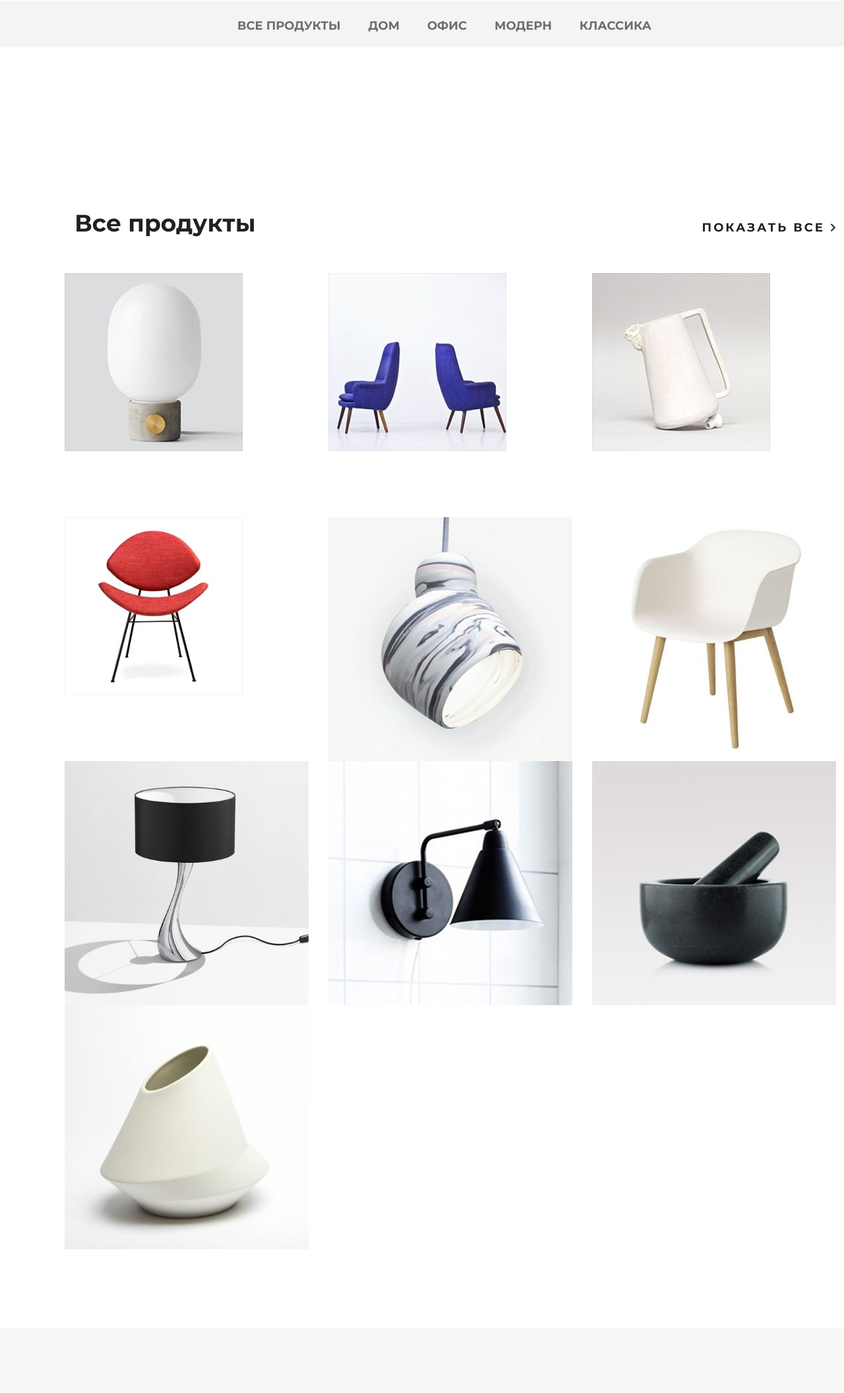
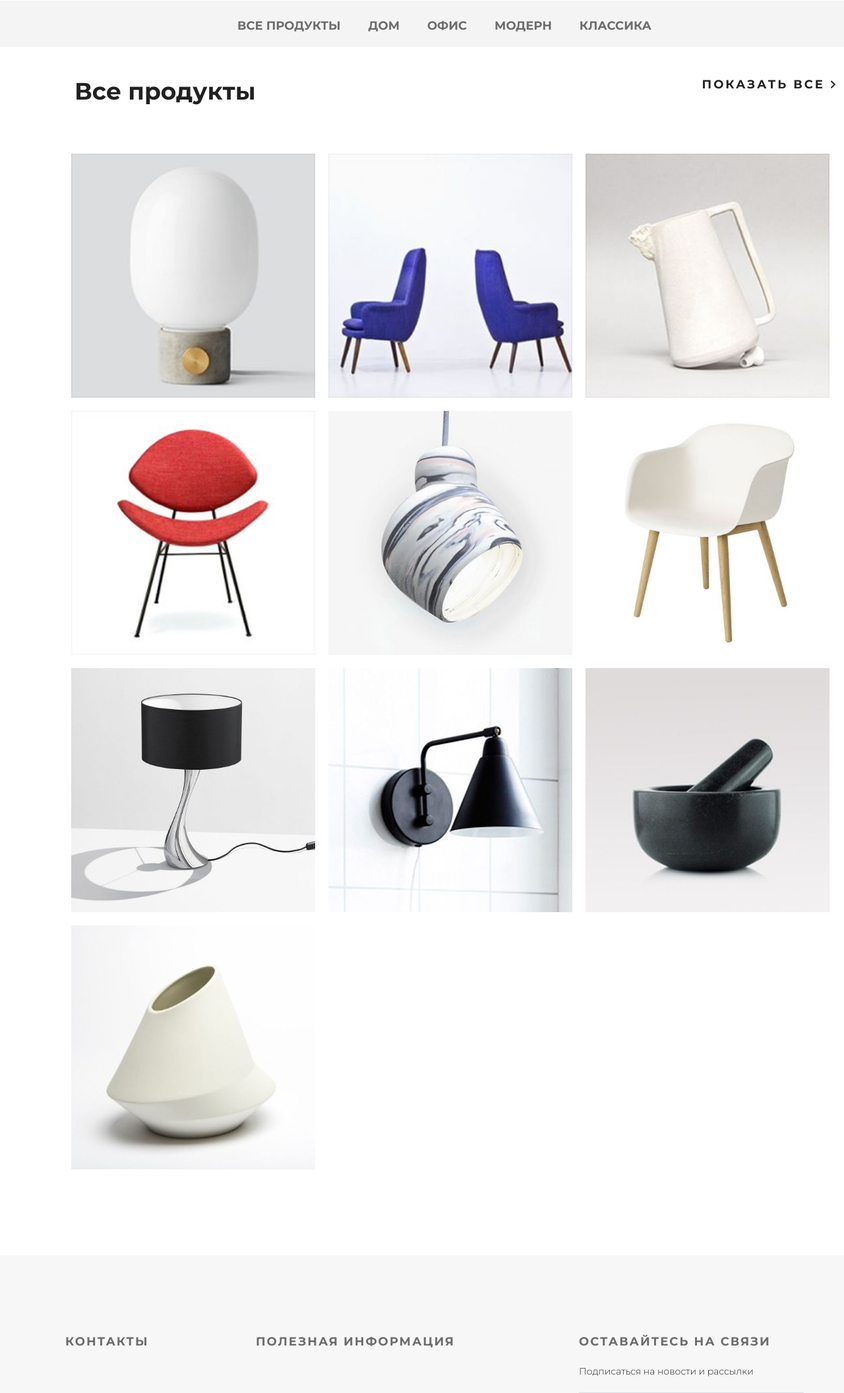
Before and after one commit to mozheikos/Django, a Django app: page /products/ in a window 1280 px wide; the page is wider, and only the part inside the window is pictured. Shown: the part 118-2230 px from the top of that part at 66% size. Run offline with Django 3.2, Linux system fonts and the light colour scheme; data comes from the database, SQL or seed files in the repository.

```diff
--- a/authnapp/models.py
+++ b/authnapp/models.py
@@ -1,6 +1,5 @@
 from django.contrib.auth.models import AbstractUser
 from django.db import models
-from datetime import date
 
 from django.db.models.fields import PositiveSmallIntegerField
 
--- /dev/null
+++ b/mainapp/fixtures/dumped_categories.json
@@ -0,0 +1 @@
+[{"model": "mainapp.category", "pk": 1, "fields": {"title": "все продукты", "description": "все наши продукты"}}, {"model": "mainapp.category", "pk": 2, "fields": {"title": "дом", "description": "отличная мебель для домашнего интерьера."}}, {"model": "mainapp.category", "pk": 3, "fields": {"title": "офис", "description": "стильная и надежная офисная мебель нового поколения."}}, {"model": "mainapp.category", "pk": 4, "fields": {"title": "модерн", "description": "мебель в стиле МОДЕРН подойдет для любого интерьера."}}, {"model": "mainapp.category", "pk": 5, "fields": {"title": "классика", "description": "классический стиль актуален в любые времена."}}]
--- a/mainapp/templates/mainapp/includes/inc_product_large.html
+++ b/mainapp/templates/mainapp/includes/inc_product_large.html
@@ -4,7 +4,7 @@
     <div class="details-products">
         <div class="details-slider">
             <div class="slider-product">
-                <img src="{{media_url}}{{product_large.image}}">
+                <img class="product_img" src="{{media_url}}{{product_large.image}}">
             </div>
             <div class="slider-control">
                 <div class="block">
--- a/mainapp/templates/mainapp/includes/inc_products_mainpage.html
+++ b/mainapp/templates/mainapp/includes/inc_products_mainpage.html
@@ -2,7 +2,7 @@
 
 {% for product in products %}
 <div class="block">
-    <a href="#"><img src="{{ media_url }}{{product.image}}" alt="{{ product.short_desc }}">
+    <a href="#"><img class="product_img" src="{{ media_url }}{{product.image}}" alt="{{ product.short_desc }}">
         <div class="text">
             <img src="{% static 'img/icon-hover.png' %}" alt="{{ product.short_desc}}">
             <h4>{{ product.name }}</h4>
--- a/mainapp/templates/mainapp/includes/inc_same_products.html
+++ b/mainapp/templates/mainapp/includes/inc_same_products.html
@@ -2,8 +2,8 @@
 
 {% for item in same_products %}
 <div class="block">
-    <a href="{% url 'products:product' item.category.pk item.pk %}"><img src="{{ media_url }}{{item.image}}"
-            alt="{{item.short_desc}}">
+    <a href="{% url 'products:product' item.category.pk item.pk %}"><img class="product_img"
+            src="{{ media_url }}{{item.image}}" alt="{{item.short_desc}}">
         <div class="text">
             <img src="{% static 'img/icon-hover.png' %}" alt="{{item.short_desc}}">
             <h3>Категория: {{item.category.title}}</h3>
--- a/mainapp/templates/mainapp/products.html
+++ b/mainapp/templates/mainapp/products.html
@@ -18,7 +18,7 @@
 	</div>
 	{% include 'mainapp/includes/inc_product_large.html' %}
 	<div class="related">
-		<div class="title clearfix">
+		<div class="title">
 			<h2>{% if not product_large %}Все продукты{% else %}Похожие продукты{% endif %}</h2>
 			<a class="explore" href="#">показать все <img src="{% static 'img/arrow.png' %}" alt=""></a>
 		</div>
--- a/static/style.css
+++ b/static/style.css
@@ -29,6 +29,8 @@ html, body {
 .slider {
 	height: 800px;
 	background-image: url(img/slider.jpg);
+	background-position: center;
+	background-size: contain;
 	padding-left: 98px;
 	padding-right: 211px;
 	position: relative;
@@ -262,13 +264,19 @@ html, body {
 .tab-content {
 	margin-top: 50px;
 	display: flex;
-	justify-content: space-between;
+	justify-content:safe;
 	margin-bottom: 120px;
+	flex-wrap: wrap;
 }
 .tab-content .block {
+	margin: 10px;
 	height: 270px;
 	width: 270px;
 	position: relative;
+}
+.product_img {
+	width: 100%;
+	height: 100%;
 }
 .tab-content a .text {
 	display: none;
@@ -1016,24 +1024,26 @@ td:first-child {
 	padding: 0px 98px;
 }
 .related .title {
-	height: 343px;
+	/*height: 343px;*/
 	margin-right: 0;
 }
 .related .title h2 {
-	margin-top: 245px;
+	margin-top: 45px;
 }
 .related .title .explore {
-	margin-top: 262px;
+	margin-top: 45px;
 }
 .related-products {
+	display: flex;
+	flex-wrap: wrap;
 	margin-bottom: 120px;
 }
 .related-products .block a img {
 	float: left;
 }
 .related-products .block {
-	float: left;
-	margin-right: 30px;
+	/*float: left;*/
+	margin: 10px;
 	display: block;
 	height: 370px;
 	width: 370px;
```
Also changed, not shown: mainapp/migrations/0004_fill_db.py (added).
